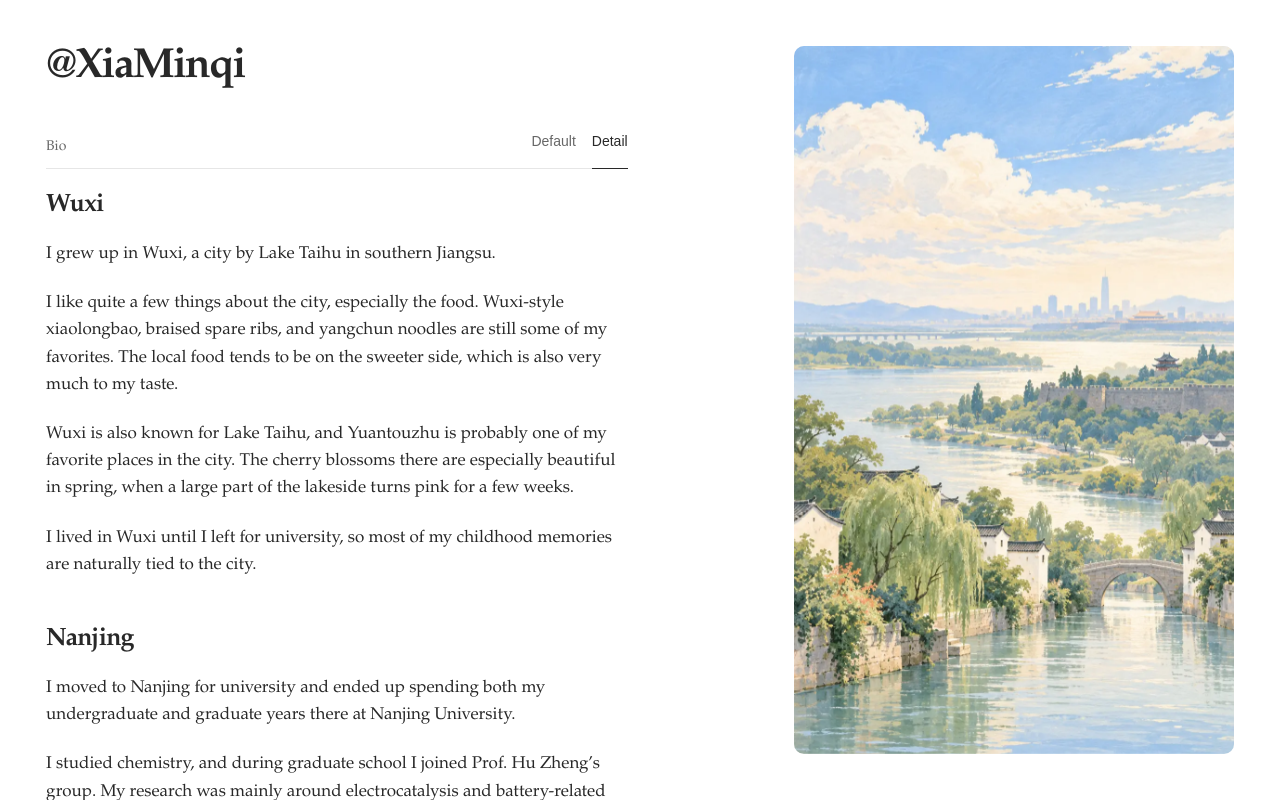
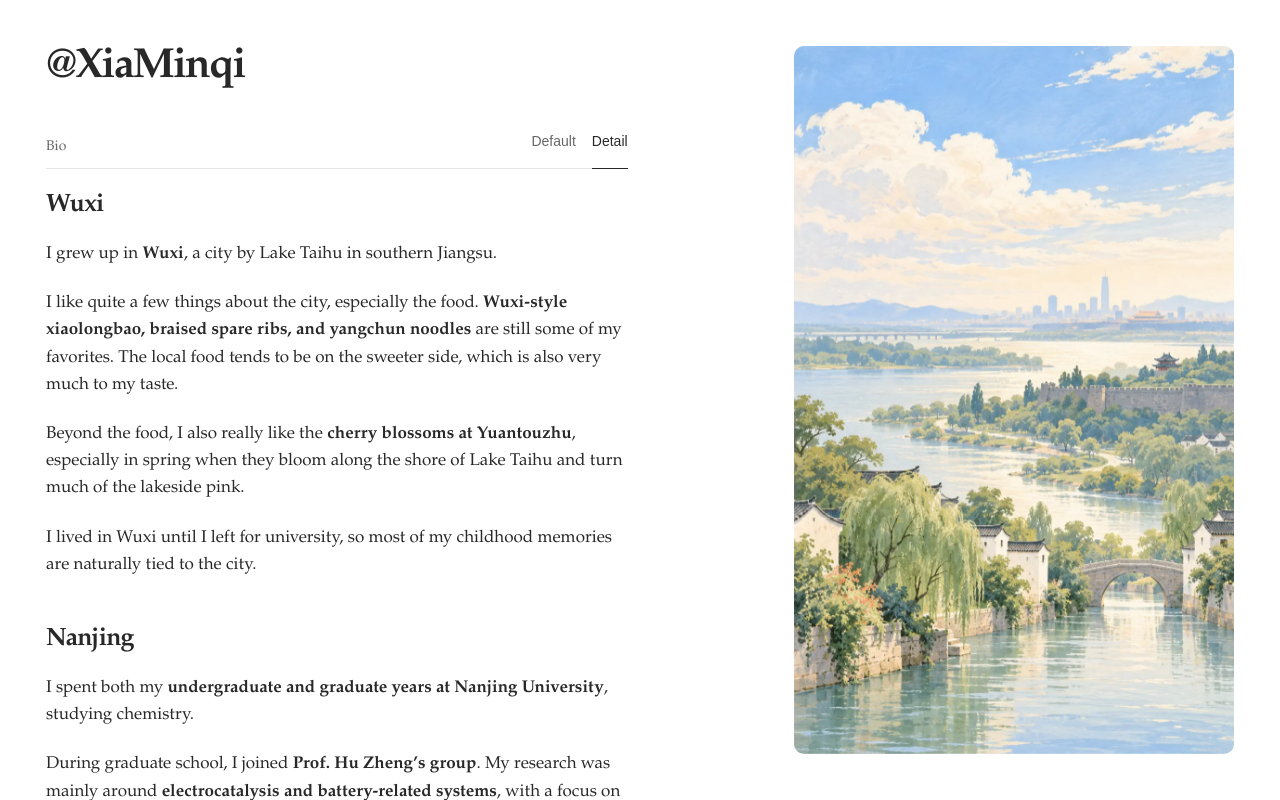
Before and after one commit to XiaMinqi/Home, a Next.js app: page / in a window 1280 px wide. Both pictures are taken after a click on the button "Detail". Shown: the top 800 px of the page. Built offline with nearby package versions, Linux system fonts and the light colour scheme.

Commit message:
Add smooth biography mode transition

```diff
--- a/app/globals.css
+++ b/app/globals.css
@@ -75,6 +75,7 @@ header { margin-bottom: 34px; }
   font-family: Arial, Helvetica, sans-serif;
   font-size: 14px;
   cursor: pointer;
+  transition: color 180ms ease;
 }
 .bio-modes button::after {
   content: "";
@@ -84,9 +85,47 @@ header { margin-bottom: 34px; }
   left: 0;
   height: 1px;
   background: transparent;
+  transform: scaleX(0);
+  transform-origin: center;
+  transition: background 180ms ease, transform 220ms ease;
 }
 .bio-modes button.active { color: var(--ink); }
-.bio-modes button.active::after { background: var(--ink); }
+.bio-modes button.active::after {
+  background: var(--ink);
+  transform: scaleX(1);
+}
+.bio-panels {
+  display: grid;
+}
+.bio-panel {
+  grid-column: 1;
+  grid-row: 1;
+  min-width: 0;
+  min-height: 0;
+  max-height: 0;
+  overflow: hidden;
+  opacity: 0;
+  transform: translateY(10px);
+  visibility: hidden;
+  pointer-events: none;
+  transition:
+    max-height 560ms cubic-bezier(0.22, 1, 0.36, 1),
+    opacity 220ms ease,
+    transform 420ms cubic-bezier(0.22, 1, 0.36, 1),
+    visibility 0s linear 560ms;
+}
+.bio-panel.is-active {
+  max-height: 5000px;
+  opacity: 1;
+  transform: translateY(0);
+  visibility: visible;
+  pointer-events: auto;
+  transition:
+    max-height 560ms cubic-bezier(0.22, 1, 0.36, 1),
+    opacity 320ms ease 70ms,
+    transform 420ms cubic-bezier(0.22, 1, 0.36, 1) 35ms,
+    visibility 0s linear 0s;
+}
 .bio-copy { padding-top: 20px; }
 .bio-copy p { margin: 0 0 23px; }
 .bio-copy p:last-child { margin-bottom: 0; }
@@ -267,6 +306,10 @@ footer a { text-underline-offset: 3px; }
 
 @media (prefers-reduced-motion: reduce) {
   html { scroll-behavior: auto; }
+  .bio-modes button,
+  .bio-modes button::after,
+  .bio-panel,
+  .bio-panel.is-active { transition: none; }
   .portrait-still,
   .portrait-motion { transition: none; }
   .portrait-motion { transform: none; }
--- a/app/page.tsx
+++ b/app/page.tsx
@@ -52,10 +52,11 @@ export default function Home() {
             </div>
           </div>
 
-          {!longBio ? (
+          <div className="bio-panels">
+            <div className={`bio-panel bio-default ${!longBio ? "is-active" : ""}`} aria-hidden={longBio}>
               <div className="bio-copy">
                 <p>
-                I’m a data scientist at P&G, working at the intersection of
+                  I’m a data scientist at P&amp;G, working at the intersection of
                   physical science, computation, and AI. I build models and tools
                   that help people understand complex systems and make better
                   scientific decisions.
@@ -66,116 +67,77 @@ export default function Home() {
                   scientific software, and the design of scientific workflows.
                 </p>
               </div>
-          ) : (
+            </div>
+
+            <div className={`bio-panel bio-detail ${longBio ? "is-active" : ""}`} aria-hidden={!longBio}>
               <div className="detail-copy">
                 <section aria-labelledby="wuxi-title">
                   <h2 id="wuxi-title">Wuxi</h2>
-                <p>I grew up in Wuxi, a city by Lake Taihu in southern Jiangsu.</p>
+                  <p>I grew up in <strong>Wuxi</strong>, a city by Lake Taihu in southern Jiangsu.</p>
                   <p>
-                  I like quite a few things about the city, especially the food.
-                  Wuxi-style xiaolongbao, braised spare ribs, and yangchun noodles
-                  are still some of my favorites. The local food tends to be on
-                  the sweeter side, which is also very much to my taste.
+                    I like quite a few things about the city, especially the food. <strong>Wuxi-style xiaolongbao, braised spare ribs, and yangchun noodles</strong> are still some of my favorites. The local food tends to be on the sweeter side, which is also very much to my taste.
                   </p>
                   <p>
-                  Wuxi is also known for Lake Taihu, and Yuantouzhu is probably
-                  one of my favorite places in the city. The cherry blossoms
-                  there are especially beautiful in spring, when a large part of
-                  the lakeside turns pink for a few weeks.
+                    Beyond the food, I also really like the <strong>cherry blossoms at Yuantouzhu</strong>, especially in spring when they bloom along the shore of Lake Taihu and turn much of the lakeside pink.
                   </p>
                   <p>
-                  I lived in Wuxi until I left for university, so most of my
-                  childhood memories are naturally tied to the city.
+                    I lived in Wuxi until I left for university, so most of my childhood memories are naturally tied to the city.
                   </p>
                 </section>
 
                 <section aria-labelledby="nanjing-title">
                   <h2 id="nanjing-title">Nanjing</h2>
                   <p>
-                  I moved to Nanjing for university and ended up spending both
-                  my undergraduate and graduate years there at Nanjing University.
+                    I spent both my <strong>undergraduate and graduate years at Nanjing University</strong>, studying chemistry.
                   </p>
                   <p>
-                  I studied chemistry, and during graduate school I joined Prof.
-                  Hu Zheng’s group. My research was mainly around electrocatalysis
-                  and battery-related systems, with a focus on computational
-                  chemistry and molecular dynamics simulations.
+                    During graduate school, I joined <strong>Prof. Hu Zheng’s group</strong>. My research was mainly around <strong>electrocatalysis and battery-related systems</strong>, with a focus on <strong>computational chemistry and molecular dynamics simulations</strong>.
                   </p>
                   <p>
-                  A fairly large part of my university years also overlapped with
-                  the COVID pandemic. Classes, research and campus life were
-                  affected at different points, and there were periods when
-                  travelling between cities was much more complicated than usual.
-                  It was an unusual part of spending my early twenties at
-                  university.
+                    A fairly large part of my university years also overlapped with the <strong>COVID pandemic</strong>. Classes, research and campus life were affected at different points, and there were periods when travelling between cities was much more complicated than usual. It was an unusual part of spending my early twenties at university.
                   </p>
                   <p>
-                  After several years there, Nanjing became another city I know
-                  quite well beyond the campus itself. I still like its combination
-                  of old neighborhoods, universities, mountains and lakes, and the
-                  fact that very different parts of the city can feel quite
-                  different from one another.
+                    After several years there, I also grew to like Nanjing itself — its old neighborhoods, universities, mountains and lakes.
                   </p>
                 </section>
 
                 <section aria-labelledby="beijing-title">
                   <h2 id="beijing-title">Beijing</h2>
                   <p>
-                  After graduation, I moved to Beijing and started working in
-                  industrial R&amp;D.
+                    After graduation, I moved to <strong>Beijing</strong> and started working in industrial R&amp;D.
                   </p>
                   <p>
-                  Compared with graduate school, the scope of my work has
-                  gradually become much broader. I still work with molecular
-                  simulation, but now also spend a lot of time on measurement,
-                  data analysis, modelling, scientific software and AI.
+                    Compared with graduate school, the scope of my work has gradually become much broader. I still work with <strong>molecular simulation</strong>, but now also spend a lot of time on <strong>measurement, data analysis, modelling, scientific software and AI</strong>.
                   </p>
                   <p>
-                  One change I particularly enjoy is that the problems are usually
-                  much closer to real products. A question may start from an
-                  unexpected product behavior, then require experiments, data
-                  analysis or simulation to understand it, and eventually turn
-                  into a model or a tool that other researchers can use.
+                    One change I particularly enjoy is that the problems are usually much closer to real products. A question may start from an unexpected product behavior, then require experiments, data analysis or simulation to understand it, and eventually turn into a model or a tool that other researchers can use.
                   </p>
                   <p>
-                  Over the past few years, I have also been doing more work around
-                  AI for science, scientific agents and laboratory automation. A
-                  lot of my current interest is in how computation, experimental
-                  data, scientific models and AI systems can work together in R&amp;D.
+                    Over the past few years, I have also been doing more work around <strong>AI for science, scientific agents and laboratory automation</strong>. A lot of my current interest is in how computation, experimental data, scientific models and AI systems can work together in R&amp;D.
                   </p>
                   <p>
-                  Beijing is also quite different from both Wuxi and Nanjing. I am
-                  still gradually getting to know the city outside work.
+                    Beijing is also quite different from both Wuxi and Nanjing. I am still gradually getting to know the city outside work.
                   </p>
                 </section>
 
                 <section aria-labelledby="outside-work-title">
                   <h2 id="outside-work-title">Outside work</h2>
                   <p>
-                  I like staying active and spend quite a bit of my free time
-                  outdoors. Badminton is the sport I play most regularly, and I
-                  also enjoy skiing, cycling and going to the gym.
+                    I like staying active and spend quite a bit of my free time outdoors. <strong>Badminton</strong> is the sport I play most regularly, and I also enjoy <strong>skiing, cycling and going to the gym</strong>.
                   </p>
                   <p>
-                  I am also interested in things like Chinese chess and Rubik’s
-                  cubes. I am not particularly serious about either of them, but
-                  I enjoy activities where there is something to figure out,
-                  practice, or gradually get better at.
+                    I am also interested in things like <strong>Chinese chess and Rubik’s cubes</strong>. I am not particularly serious about either of them, but I enjoy activities where there is something to figure out, practice, or gradually get better at.
                   </p>
                   <p>
-                  When I want something quieter, I like reading. I also enjoy
-                  going out — walking around a city, visiting somewhere new, or
-                  taking a trip when I have the chance.
+                    When I want something quieter, I like <strong>reading</strong>. I also enjoy going out — walking around a city, visiting somewhere new, or taking a trip when I have the chance.
                   </p>
                   <p>
-                  And despite already spending plenty of time with computers at
-                  work, I still genuinely enjoy coding. Sometimes I code because
-                  I need a tool; sometimes it is simply satisfying to build
-                  something and see it work.
+                    And despite already spending plenty of time with computers at work, I still genuinely enjoy <strong>coding</strong>. Sometimes I code because I need a tool; sometimes it is simply satisfying to build something and see it work.
                   </p>
                 </section>
               </div>
-          )}
+            </div>
+          </div>
         </section>
 
         {!longBio && (
```
Lines whose indentation alone changed are shown as unchanged.
